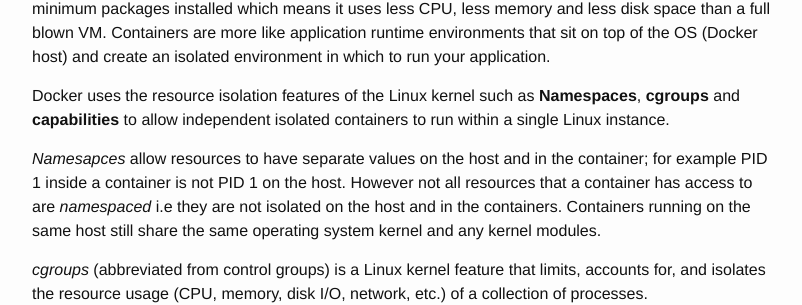
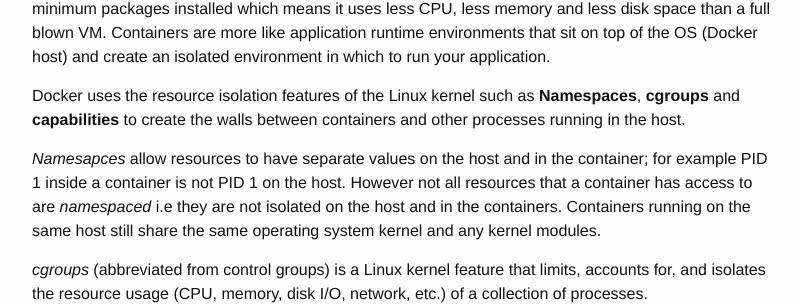
Before and after one commit to hemantksingh/hemantksingh.github.io, a Jekyll site: the page built from _posts/2016-11-07-think-docker-think-security.markdown, in a window 1280 px wide and 900 px high, scrolled down 558 px. Shown: the part 149-454 px from the top of the window, without its empty margins (238-1040 px from the left). Built offline with Jekyll 4.4.1, drawn with Linux system fonts in a browser that asks for light colours; comment, search, counter and statistics services are not loaded.

Commit message:
Updates docker basics, simplifies isolation message

```diff
--- a/_posts/2016-11-07-think-docker-think-security.markdown
+++ b/_posts/2016-11-07-think-docker-think-security.markdown
@@ -17,7 +17,7 @@ I have been using Docker for local development, testing and for running apps in
 ## The basics
 Docker is a virtualization technique used to create isolated environments called *containers* for running your applications. A container is quite like a VM but light-weight. It is a bare minimum linux machine with minimum packages installed which means it uses less CPU, less memory and less disk space than a full blown VM. Containers are more like application runtime environments that sit on top of the OS (Docker host) and create an isolated environment in which to run your application.
 
-Docker uses the resource isolation features of the Linux kernel such as **Namespaces**, **cgroups** and **capabilities** to allow independent isolated containers to run within a single Linux instance.
+Docker uses the resource isolation features of the Linux kernel such as **Namespaces**, **cgroups** and **capabilities** to create the walls between containers and other processes running in the host.
 
 *Namesapces* allow resources to have separate values on the host and in the container; for example PID 1 inside a container is not PID 1 on the host.  However not all resources that a container has access to are *namespaced* i.e they are not isolated on the host and in the containers. Containers running on the same host still share the same operating system kernel and any kernel modules.
 
```
